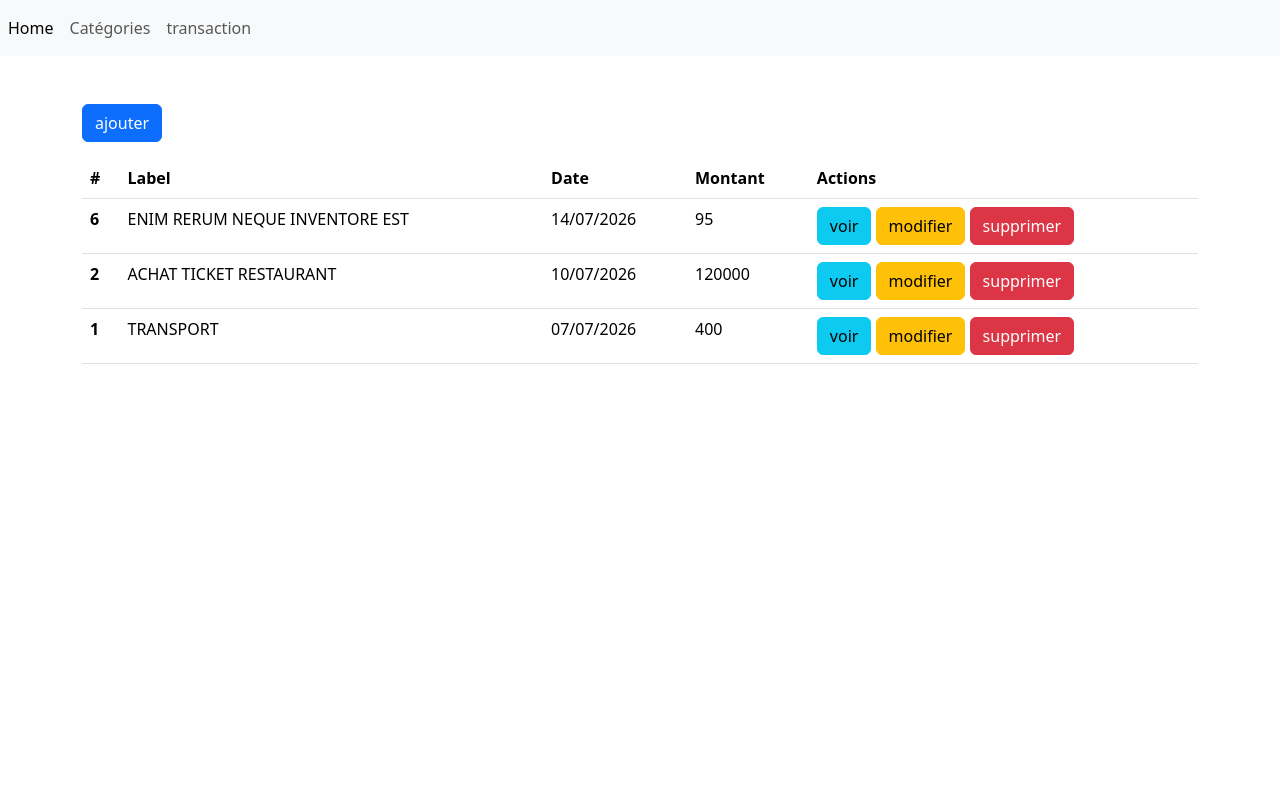
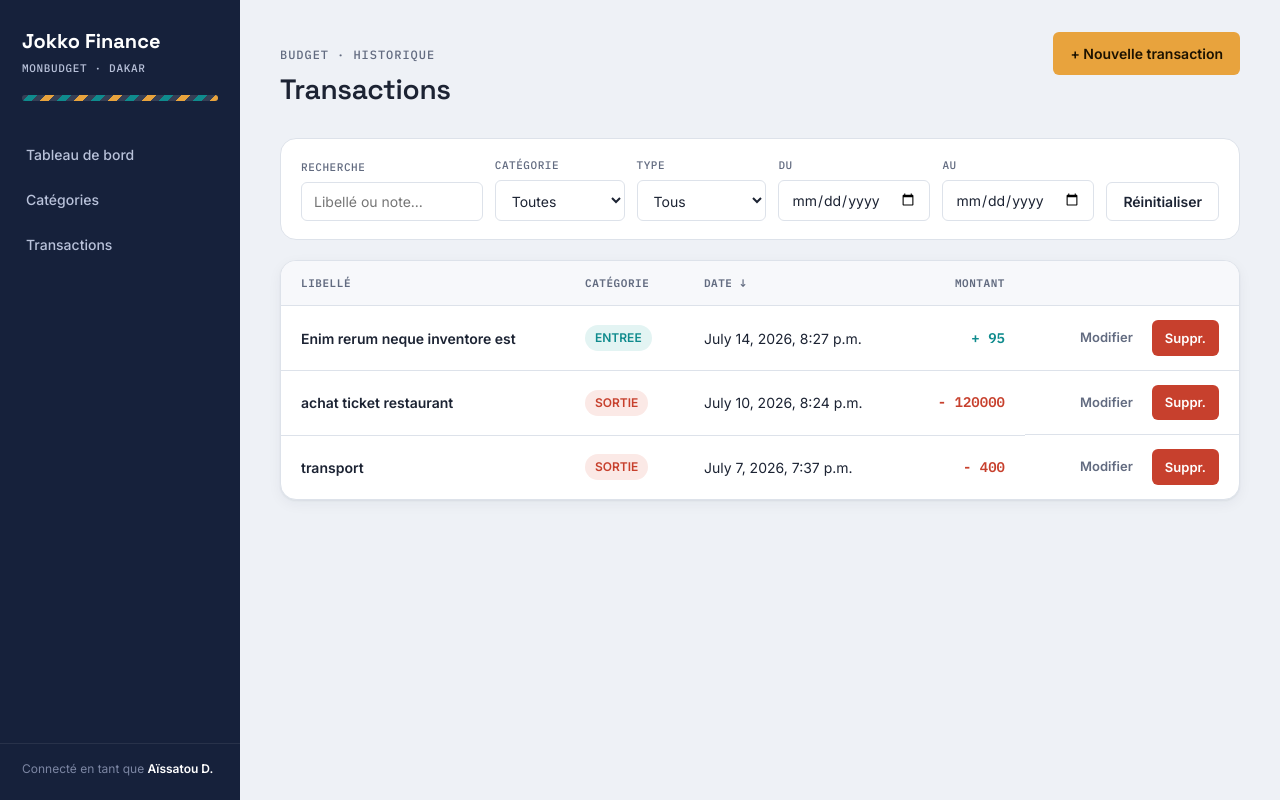
Before and after one commit to lionnelpat/samaxalis, a Django app: page /transaction-list in a window 1280 px wide. Run offline with Django 5.2, Linux system fonts and the light colour scheme; data comes from the database, SQL or seed files in the repository; both versions use the stored data as it was after the commit.

Commit message:
add template category and transactions

```diff
--- a/static/js/dashboard.js
+++ b/static/js/dashboard.js
@@ -78,7 +78,7 @@ function renderCategorySummary() {
 }
 
 document.addEventListener("DOMContentLoaded", () => {
-  renderStats();
-  renderRecent();
-  renderCategorySummary();
+  // renderStats();
+  // renderRecent();
+  // renderCategorySummary();
 });
--- /dev/null
+++ b/templates/base.html
@@ -0,0 +1,20 @@
+{% include 'partials/_header.html' %}
+
+  <div class="app-shell">
+
+    {% block sidebar %}
+        {% include 'partials/_nav.html' %}
+    {% endblock sidebar %}
+
+
+    <main class="app-main">
+
+
+        {% block main %}
+
+        {% endblock main %}
+
+    </main>
+  </div>
+
+{% include 'partials/_footer.html' %}
--- /dev/null
+++ b/templates/partials/_footer.html
@@ -0,0 +1,8 @@
+{% load static %}
+
+  {% comment %} <script src="{% static 'js/utils.js' %}"></script> {% endcomment %}
+  {% comment %} <script src="{% static 'js/data.js' %}"></script> {% endcomment %}
+  {% comment %} <script src="{% static 'js/nav.js' %}"></script> {% endcomment %}
+  {% comment %} <script src="{% static 'js/dashboard.js' %}"></script> {% endcomment %}
+</body>
+</html>
--- /dev/null
+++ b/templates/partials/_header.html
@@ -0,0 +1,15 @@
+{% load static %}
+
+<!DOCTYPE html>
+<html lang="fr">
+<head>
+  <meta charset="UTF-8">
+  <meta name="viewport" content="width=device-width, initial-scale=1.0">
+  <title>Tableau de bord — Jokko Finance</title>
+  <link rel="preconnect" href="https://fonts.googleapis.com">
+  <link href="https://fonts.googleapis.com/css2?family=Space+Grotesk:wght@500;600;700&family=Inter:wght@400;500;600&family=IBM+Plex+Mono:wght@500;600&display=swap" rel="stylesheet">
+  <link rel="stylesheet" href="https://cdn.jsdelivr.net/npm/bootstrap-icons@1.13.1/font/bootstrap-icons.min.css">
+  <link rel="stylesheet" href="{% static 'css/style.css' %}">
+
+</head>
+<body data-page="dashboard">
--- /dev/null
+++ b/templates/partials/_nav.html
@@ -0,0 +1,20 @@
+{% load static %}
+
+<aside class="sidebar">
+      <div class="sidebar-brand">
+        <span class="brand-name">Jokko Finance</span>
+        <span class="brand-tag">MonBudget · Dakar</span>
+      </div>
+      <nav class="sidebar-nav">
+        <a href="{% url 'home' %}" class="">
+            <span>Tableau de bord</span>
+        </a>
+        <a href="{% url 'list-category' %}" class="">
+            <span>Catégories</span>
+        </a>
+        <a href="{% url 'list-transactions' %}" class="">
+            <span>Transactions</span>
+        </a>
+      </nav>
+      <div class="sidebar-footer">Connecté en tant que <strong style="color:#fff">Aïssatou D.</strong></div>
+</aside>
--- a/transaction/templates/transaction/index.html
+++ b/transaction/templates/transaction/index.html
@@ -1,32 +1,52 @@
+{% extends 'base.html' %}
+{% load static %}
 
 
-<!DOCTYPE html>
-<html lang="en">
-<head>
-    <meta charset="UTF-8">
-    <meta name="viewport" content="width=device-width, initial-scale=1.0">
-    <title>Jokko Finance - transaction</title>
-    <link href="https://cdn.jsdelivr.net/npm/bootstrap@5.3.8/dist/css/bootstrap.min.css" rel="stylesheet">
-</head>
-<body>
-     <nav class="navbar navbar-expand-lg bg-body-tertiary">
-        <div class="collapse navbar-collapse" id="navbarSupportedContent">
-            <ul class="navbar-nav me-auto mb-2 mb-lg-0">
-                <li class="nav-item">
-                    <a class="nav-link active" aria-current="page" href="#">Home</a>
-                </li>
+{% block main %}
 
-                <li class="nav-item">
-                    <a class="nav-link " aria-current="page" href="{% url 'list-category' %}">Catégories</a>
-                </li>
-                <li class="nav-item">
-                    <a class="nav-link " aria-current="page" href="{% url 'list-transactions' %}">transaction</a>
-                </li>
-            </ul>
+<div class="app-topbar">
+    <div>
+        <span class="eyebrow">Budget · Historique</span>
+        <h1>Transactions</h1>
     </div>
-    </nav>
+    <div class="app-topbar-actions">
+        <a href="{% url 'create-transaction' %}" class="btn btn-primary">+ Nouvelle transaction</a>
+    </div>
+</div>
 
-    <div class="container mt-5">
+<form class="filter-bar" id="filter-form">
+    <div class="field">
+        <label for="search">Recherche</label>
+        <input type="search" id="search" placeholder="Libellé ou note...">
+    </div>
+    <div class="field">
+        <label for="filter-category">Catégorie</label>
+        <select id="filter-category">
+        <option value="">Toutes</option>
+        </select>
+    </div>
+    <div class="field">
+        <label for="filter-type">Type</label>
+        <select id="filter-type">
+        <option value="">Tous</option>
+        <option value="revenu">Revenu</option>
+        <option value="depense">Dépense</option>
+        </select>
+    </div>
+    <div class="field">
+        <label for="date-from">Du</label>
+        <input type="date" id="date-from">
+    </div>
+    <div class="field">
+        <label for="date-to">Au</label>
+        <input type="date" id="date-to">
+    </div>
+    <div class="field">
+        <button type="button" class="btn btn-secondary btn-block" id="reset-filters">Réinitialiser</button>
+    </div>
+</form>
+
+<div class="results-meta" id="results-meta"></div>
     <div >
         {% if messages %}
             {% for message in messages %}
@@ -34,46 +54,61 @@
             {% endfor %}
         {% endif %}
     </div>
-        <div class="mb-3">
-            <a class="btn btn-primary" href="{% url 'create-transaction' %}">ajouter </a>
-        </div>
-        <table class="table">
+
+    <div class="table-wrap">
+        <table>
           <thead>
             <tr>
-                    <th scope="col">#</th>
-                    <th scope="col">Label</th>
-                    <th scope="col">Date</th>
-                    <th scope="col">Montant</th>
-                    <th scope="col">Actions</th>
+              <th>Libellé</th>
+              <th>Catégorie</th>
+              <th>
+                <a href="#" id="sort-date" style="color:inherit;">Date ↓</a>
+              </th>
+              <th style="text-align:right;">
+                <a href="#" id="sort-amount" style="color:inherit;">Montant</a>
+              </th>
+              <th></th>
             </tr>
           </thead>
-            <tbody>
+          <tbody id="transactions-body">
             {% for trx in transactions %}
                 <tr>
-                        <th scope="row">{{ trx.id }}</th>
-                        <td>{{ trx.label |upper }}</td>
-                        <td>{{ trx.trx_date|date:"d/m/Y"  }}</td>
-                        <td>{{ trx.amount }}</td>
-                        <td>
-                            <a href="{% url 'show-transaction' trx.id %}" class="btn btn-info">voir </a>
-                            <a href="{% url 'update-transaction' trx.id %}" class="btn btn-warning">modifier </a>
-                            <a href="{% url 'delete-transaction' trx.id %}"class="btn btn-danger">supprimer </a>
+                    <td data-label="Libellé" class="cell-label">
+                        <a href="{% url 'update-transaction' trx.id %">{{ trx.label }}</a>
+                    </td>
+                    <td data-label="Catégorie">
+                        {% if trx.trx_type == "IN" %}
+                            <span class="badge badge-income">{{ trx.get_trx_type_display}} </span>
+                        {% elif trx.trx_type == "EX" %}
+                            <span class="badge badge-expense">{{ trx.get_trx_type_display}} </span>
+                        {% else %}
+                            <span class="cell-sub">Sans catégorie </span>
+                        {% endif %}
+                    </td>
+                    <td data-label="Date">{{ trx.trx_date }}</td>
+                    {% if trx.trx_type == "IN" %}
+                        <td data-label="Montant" class="cell-amount positive">+ {{ trx.amount }}</td>
+                    {% else %}
+                        <td data-label="Montant" class="cell-amount negative">- {{ trx.amount }}</td>
+                    {% endif %}
+                    <td data-label="Actions" class="cell-actions">
+                        <a href="{% url 'update-transaction' trx.id %}" class="btn btn-ghost btn-sm">Modifier</a>
+                        <button class="btn btn-danger btn-sm" href="{% url 'delete-transaction' trx.id %}">Suppr.</button>
                     </td>
                 </tr>
-
+            {% empty  %}
+                <tr>
+                    <td colspan="5">
+                        <div class="empty-state">
+                            <div class="empty-icon">🔍</div>
+                            <h3>Aucune transaction ne correspond</h3>
+                            <p>Essayez d'élargir vos filtres ou votre recherche.</p>
+                        </div>
+                    </td>
+                </tr>
             {% endfor %}
-
           </tbody>
         </table>
     </div>
 
-
-
-
-
-
-
-
-
-</body>
-</html>
+{% endblock main %}
```
Also changed, not shown: category/models.py (+7 -1 lines), category/templates/category/create.html (+31 -58 lines), category/templates/category/index.html (+44 -47 lines), core/templates/core/index.html (+27 -26 lines), core/views.py (+14 -2 lines), jokko_finance/settings.py (+29 -13 lines), db.sqlite3. Lines whose indentation alone changed are shown as unchanged.
